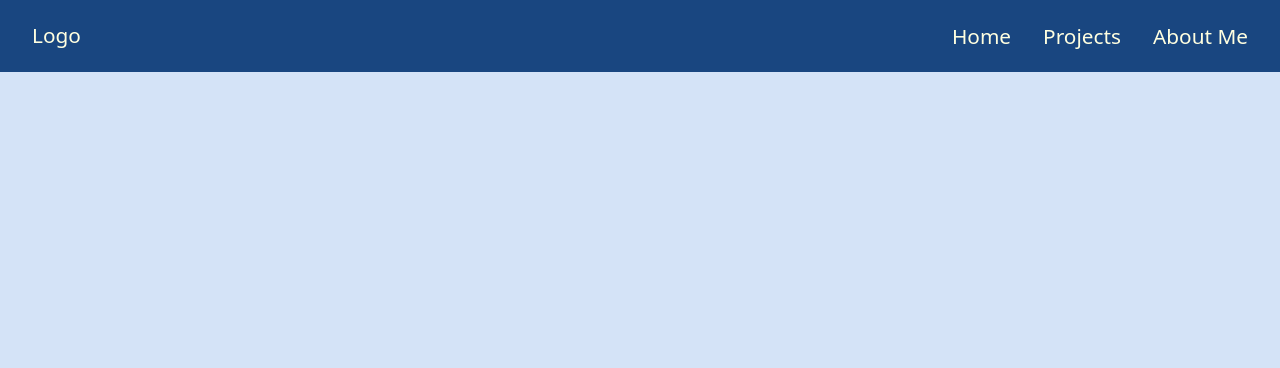
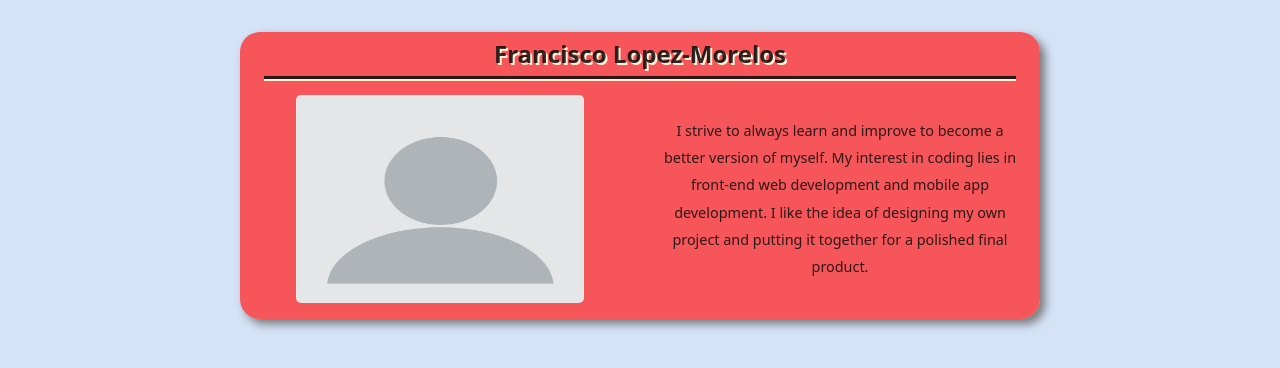
Before and after one commit to FranciscoL-M01/My-WebPage, a plain HTML site: page home.html in a window 1280 px wide. Shown: the top 368 px of the page. Drawn offline with Linux system fonts and the light colour scheme.

Commit message:
fixed up the styling for block. Mostly fixed up the mobile version.

```diff
--- a/home.html
+++ b/home.html
@@ -13,15 +13,21 @@
     <!--self closing eement-->
   </head>
   <body>
-    <nav class="navigation-bar grid grid--1x2">
-      <div class="logo-container">
-        <a href="" class="link nav--links">Logo</a>
+    <div class="block block__description">
+      <h2 class="name__block">Francisco Lopez-Morelos</h2>
+      <div class="grid grid--1x2 grid__block">
+        <div class="picture-block">
+          <img class="my-picture" src="/images/pfp.webp" alt="" />
+        </div>
+        <div class="text--block">
+          <p class="text__description text--select">
+            I strive to always learn and improve to become a better version of
+            myself. My interest in coding lies in front-end web development and
+            mobile app development. I like the idea of designing my own project
+            and putting it together for a polished final product.
+          </p>
+        </div>
       </div>
-      <div class="link-container">
-        <a href="" class="link nav--links collapsible--content">Home</a>
-        <a href="" class="link nav--links collapsible--content">Projects</a>
-        <a href="" class="link nav--links collapsible--content">About Me</a>
-      </div>
-    </nav>
+    </div>
   </body>
 </html>
--- a/styling/style.css
+++ b/styling/style.css
@@ -104,7 +104,7 @@ h1, h2, h3, p {
 
 body {
     background: var(--secondary-color);
-    height: 500vh;
+    height: 100vh;
     font-family: system-ui, -apple-system, BlinkMacSystemFont, 'Segoe UI', Roboto, Oxygen, Ubuntu, Cantarell, 'Open Sans', 'Helvetica Neue', sans-serif;
 }
 
@@ -122,6 +122,7 @@ nav {
 
 .navigation-bar {
     text-align: center;
+    align-items: center;
     font-size: 1.3rem;
 }
 
@@ -150,8 +151,6 @@ nav {
     }
 
     .navigation-bar {
-        justify-items: center;
-        align-items: center;
         padding: 1rem 0;
     }
 
@@ -231,38 +230,35 @@ nav {
 .block {
     display: flex;
     flex-direction: column;
-    margin: 1.5rem 2rem;
+    margin: 0;
     width: auto;
-    border-radius: 20px;
 }
 
 .block__description {
-    background: var(--primary-color);
-    color: var(--secondary-color);
-    box-shadow: 10px 10px 10px #777;
-    transition: scale .2s;
+    background: rgba(255, 51, 51, 0.8);
+    color: var(--primary-text-color);
     flex-wrap: nowrap;
 }
 
-.block__description:hover {
-    scale: 1.05;
-}
-
 .name__block {
-    margin: 0;
     text-align: center;
     margin: 0 1.5rem;
     padding: .5rem 0;
-    border-bottom: 1.5px solid #fff;
-    font-size: 1.5rem;
+    border-bottom: 3px solid var(--primary-text-color);
+    text-shadow: 1px 1px #FFEFD5;
+    box-shadow: 0px 1px #FFEFD5;
+    font-size: 1rem;
 }
 
 .picture-block {
-    margin: 1rem 1.5rem;
-    border-radius: 15px;
-    width: 7rem;
+    align-items: center;
+    border-radius: 5px;
+    display: flex;
     height: 7rem;
+    justify-content: center;
+    margin: 1rem;
     overflow: hidden;
+    width: 10rem;
 }
 
 /* Not really the best way of doing this */
@@ -272,21 +268,14 @@ nav {
 }
 
 .text--block {
-    align-items: center;
-    background: var(--accent-color);
-    border-radius: 20px;
-    display: flex;
-    flex-wrap: nowrap;
-    justify-self: center;
-    margin: 1rem .3rem;
-    opacity: .6;
-    padding: .5rem 0;
+    margin: .5rem 1rem;
     text-align: center;
 }
 
 .text__description {
-    font-size: .5rem;
-    line-height: .6rem;
+    font-size: .7rem;
+    line-height: 1rem;
+    font-weight: 500;
 }
 
 .text--select::selection {
@@ -294,20 +283,27 @@ nav {
     color: var(--primary-color);
 }
 
-@media screen and (min-width: 425px) {
-    .text--block {
-        margin-right: 1rem;
-    }
-}
-
 @media screen and (min-width: 678px) {
     .block {
-        margin: 2rem 3.5rem;
+        margin: 2rem auto;
+        border-radius: 20px;
+        width: 50rem;
+    }
+
+    .block__description {
+        box-shadow: 5px 5px 10px #777;
+    }
+
+    .name__block {
+        font-size: 1.5rem;
+        text-shadow: 2px 2px #FFEFD5;
+        box-shadow: 0px 2px #FFEFD5;
     }
 
     .picture-block {
-        width: 13rem;
+        width: 18rem;
         height: 13rem;
+        margin: 1rem 1.5rem;
     }
 
     /* May need adjustment */
@@ -316,12 +312,8 @@ nav {
         height: 100%;
     }
 
-    .text--block {
-        margin-right: 5rem;
-    }
-
     .text__description {
-        font-size: 1rem;
+        font-size: .9rem;
         line-height: 1.7rem;
     }
 }
@@ -337,7 +329,15 @@ nav {
     justify-items: center;
 }
 
+/* Placed here since it relates to grid behavior */
+@media screen and (min-width: 678px) {
+    .navigation-bar {
+        grid-template-columns: repeat(2, minmax(0, 1fr));
+    }
+}
+
 @media screen and (min-width: 920px) {
+
     .grid--1x2 {
         grid-template-columns: repeat(2, minmax(0, 1fr));
     }
```
